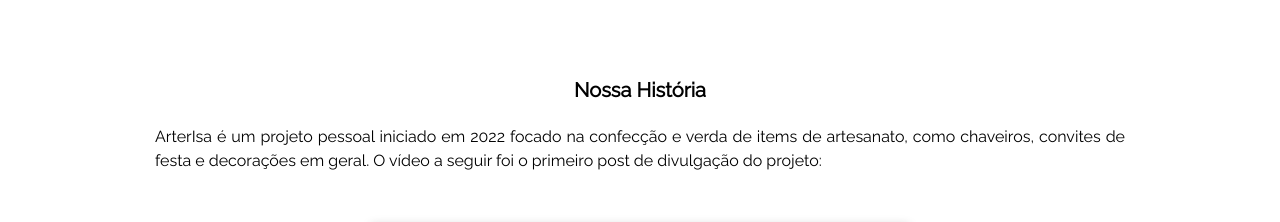
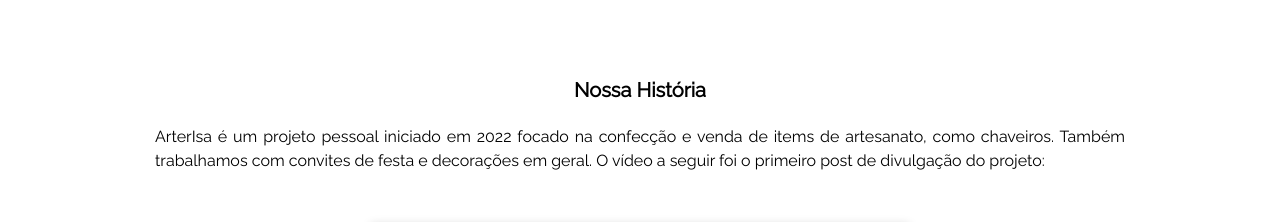
Before and after one commit to jlimasoares/jlimasoares.github.io, a plain HTML site: page index.html in a window 1280 px wide. Shown: the part 820-1042 px from the top of the page. Drawn offline with Linux system fonts and the light colour scheme; a script that the page names is missing.

Commit message:
Edit "Nossa história" paragraph.

```diff
--- a/index.html
+++ b/index.html
@@ -53,7 +53,7 @@
         <section id="our-story">
             <div class="container">
                 <h3>Nossa História</h3>
-                <p>ArterIsa é um projeto pessoal iniciado em 2022 focado na confecção e verda de items de artesanato, como chaveiros, convites de festa e decorações em geral. O vídeo a seguir foi o primeiro post de divulgação do projeto:</p>
+                <p>ArterIsa é um projeto pessoal iniciado em 2022 focado na confecção e venda de items de artesanato, como chaveiros. Também trabalhamos com convites de festa e decorações em geral. O vídeo a seguir foi o primeiro post de divulgação do projeto:</p>
             </div>
             <div class="container">
                 <div class="instagram-video">
```
